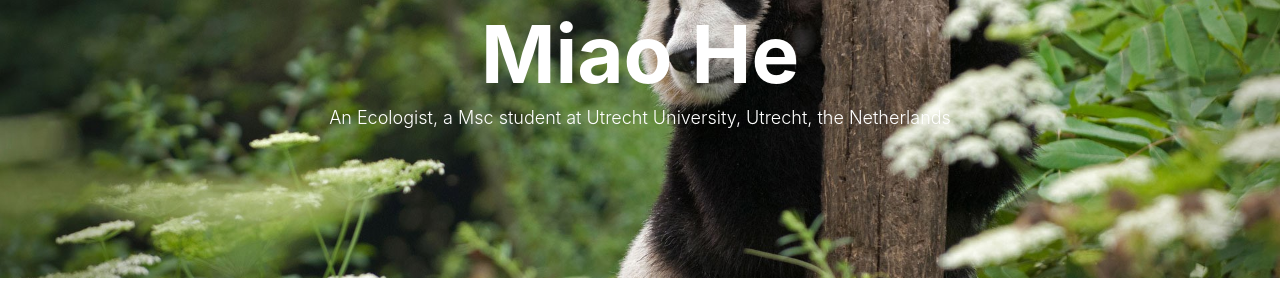
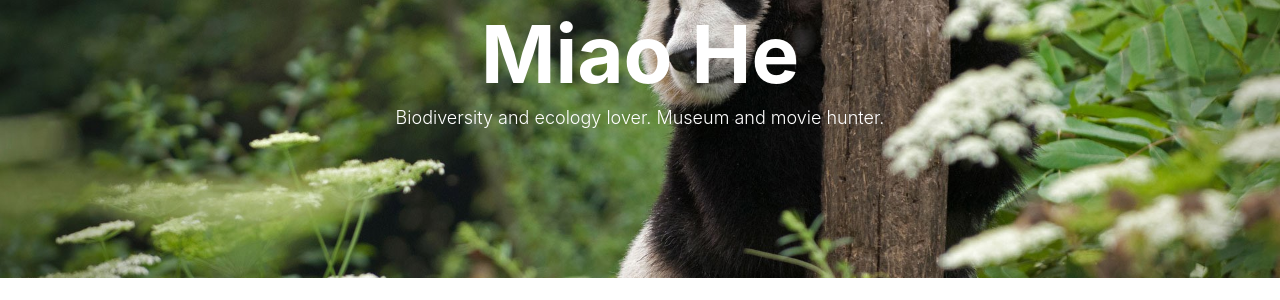
Before and after one commit to MiaoHe13/MiaoHe13.github.io, a Jekyll site: the page built from index.html, in a window 1280 px wide. Shown: the part 140-440 px from the top of the page. Built offline with Jekyll 4.4.1, drawn with Linux system fonts in a browser that asks for light colours; nearby versions of some CDN libraries; the list of posts is cut into pages by our own code; comment, search, counter and statistics services are not loaded.

Commit message:
Update index.html

```diff
--- a/index.html
+++ b/index.html
@@ -1,6 +1,6 @@
 ---
 layout: page
-description: "An Ecologist, a Msc student at Utrecht University, Utrecht, the Netherlands"
+description: "Biodiversity and ecology lover. Museum and movie hunter."
 ---
 
 {% for post in paginator.posts %}
```
